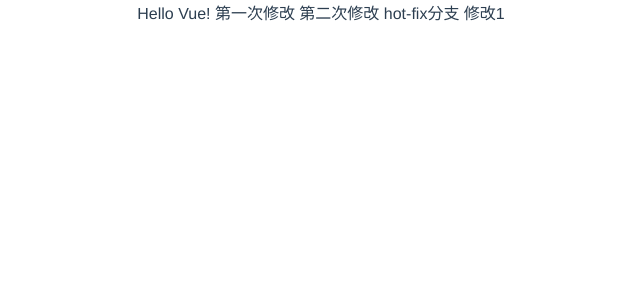
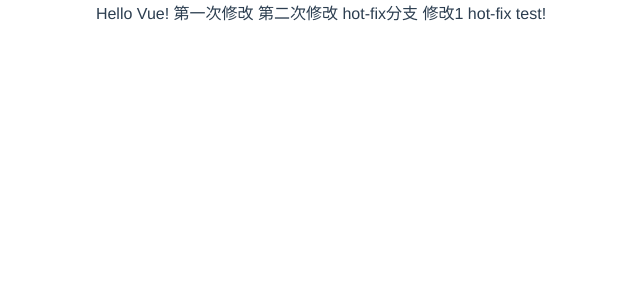
Before and after one commit to yylstudytest1/vue-demo, a Vue app: page / in a window 1280 px wide. Shown: the top 300 px of the page, without its empty margins (319-959 px from the left). Built offline with nearby package versions, Linux system fonts and the light colour scheme; what vue-resource would draw is missing.

Commit message:
hot-fix commit2

```diff
--- a/src/pages/vue-demo.vue
+++ b/src/pages/vue-demo.vue
@@ -4,6 +4,7 @@
     第一次修改
     第二次修改
     hot-fix分支 修改1
+    hot-fix test!
   </div>
 </template>
 
```
